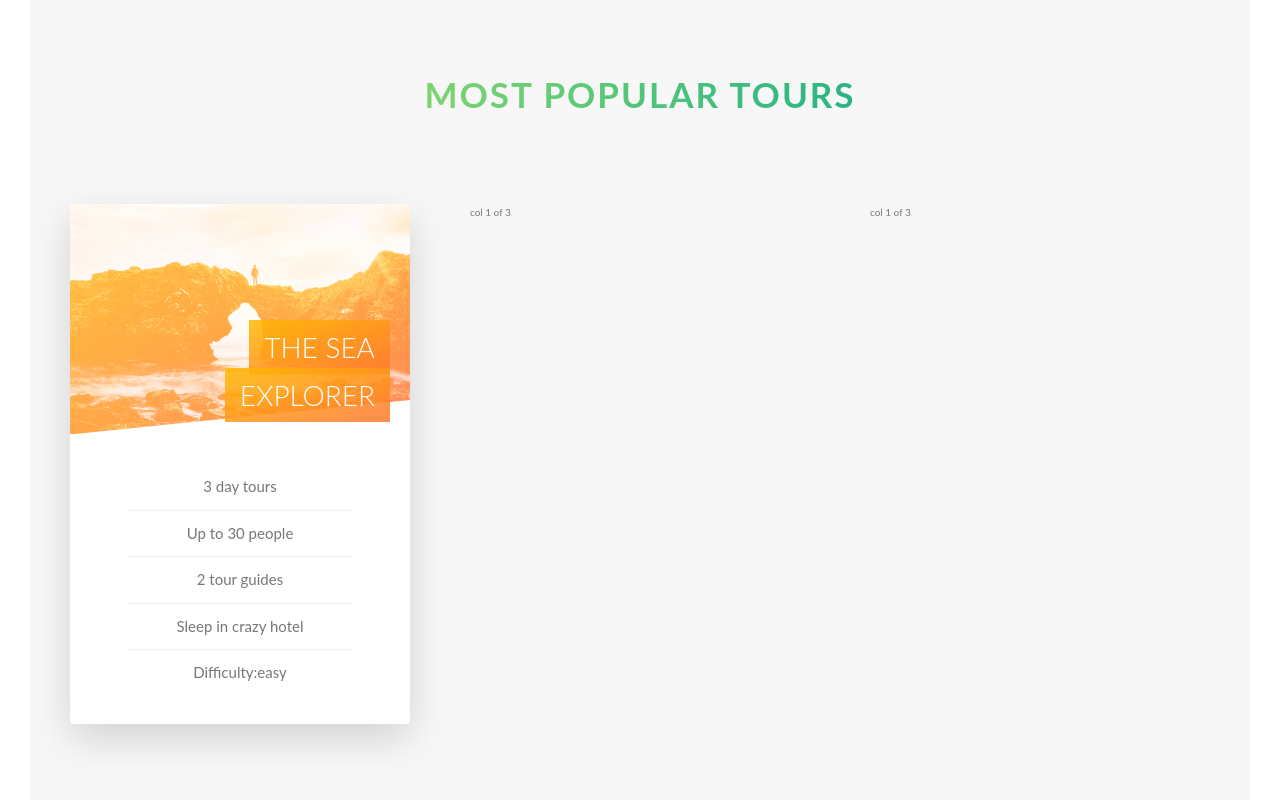
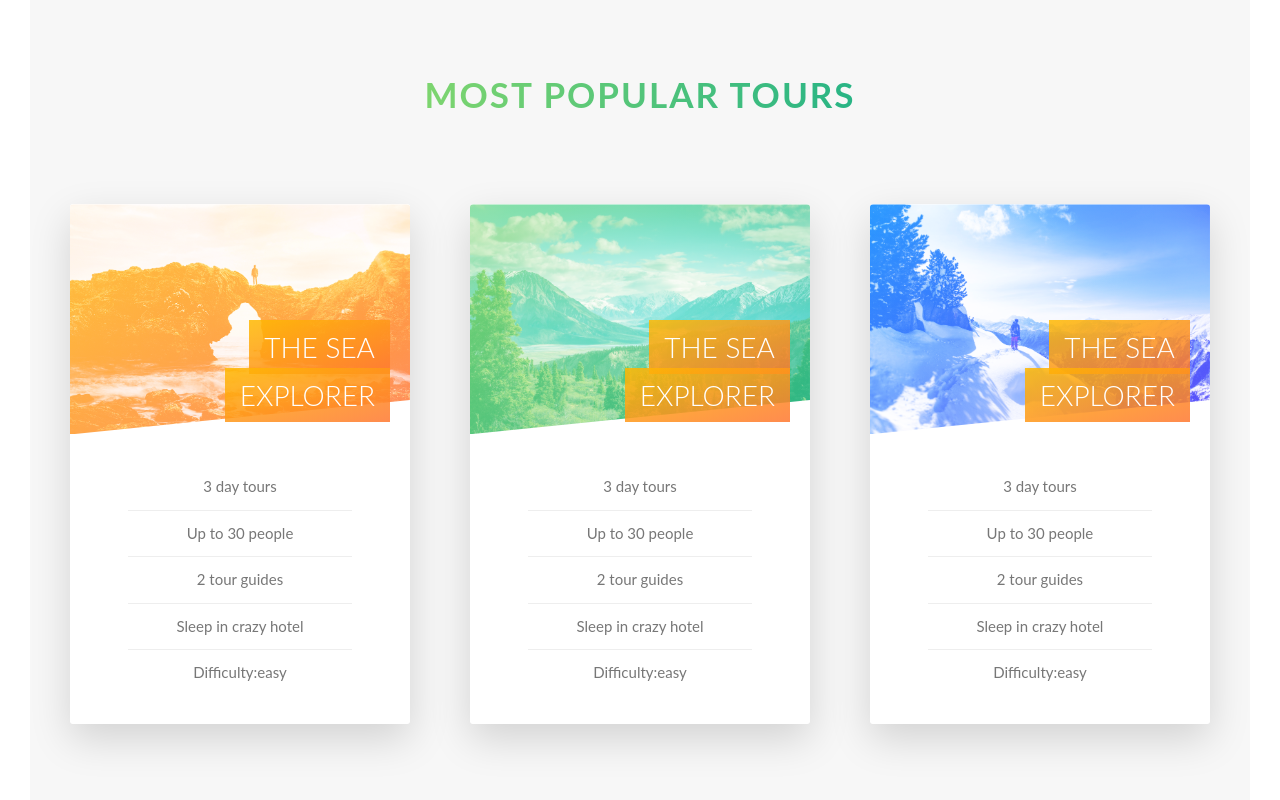
Before and after one commit to kazemzadeh1983/Natours, a website: page index.html in a window 1280 px wide. Shown: the part 2332-3132 px from the top of the page. Drawn offline with Linux system fonts and the light colour scheme.

Commit message:
complete section tours

```diff
--- a/index.html
+++ b/index.html
@@ -132,7 +132,13 @@
                                     </div>
                                 </div>
                                 <div class="card__side card__side--back card__side--back-1">
-                                        BACK text
+                                        <div class="card__cta">
+                                            <div class="card__price-box">
+                                                <p class="card__price-only">Only</p>
+                                                <p class="card__price-value">$297</p>
+                                            </div>
+                                            <a href="#" class="btn btn--white">Book Now!</a>
+                                        </div>
                                     </div>
                             </div>
                         </div>
@@ -140,10 +146,70 @@
 
 
                         <div class="col-1-of-3">
-                            col 1 of 3
+                            <div class="card">
+                                <div class="card__side card__side--front">
+                                    <div class="card__picture card__picture--2">
+                                        &nbsp;
+                                    </div>
+                                    <h4 class="card__heading">
+                                        <span class="card__heading-span card__heading-span--1">the sea explorer</span>
+
+                                    </h4>
+                                    <div class="card__details">
+                                        <ul>
+                                            <li>3 day tours</li>
+                                            <li>Up to 30 people</li>
+                                            <li>2 tour guides</li>
+                                            <li>Sleep in crazy hotel</li>
+                                            <li>Difficulty:easy</li>
+                                        </ul>
+                                    </div>
+                                </div>
+                                <div class="card__side card__side--back card__side--back-1">
+                                        <div class="card__cta">
+                                            <div class="card__price-box">
+                                                <p class="card__price-only">Only</p>
+                                                <p class="card__price-value">$297</p>
+                                            </div>
+                                            <a href="#" class="btn btn--white">Book Now!</a>
+                                        </div>
+                                    </div>
+                            </div>
                         </div>
+
+
+
+
                         <div class="col-1-of-3">
-                            col 1 of 3
+                            <div class="card">
+                                <div class="card__side card__side--front">
+                                    <div class="card__picture card__picture--3">
+                                        &nbsp;
+                                    </div>
+                                    <h4 class="card__heading">
+                                        <span class="card__heading-span card__heading-span--1">the sea explorer</span>
+
+                                    </h4>
+                                    <div class="card__details">
+                                        <ul>
+                                            <li>3 day tours</li>
+                                            <li>Up to 30 people</li>
+                                            <li>2 tour guides</li>
+                                            <li>Sleep in crazy hotel</li>
+                                            <li>Difficulty:easy</li>
+                                        </ul>
+                                    </div>
+                                </div>
+                                <div class="card__side card__side--back card__side--back-1">
+                                        <div class="card__cta">
+                                            <div class="card__price-box">
+                                                <p class="card__price-only">Only</p>
+                                                <p class="card__price-value">$297</p>
+                                            </div>
+                                            <a href="#" class="btn btn--white">Book Now!</a>
+                                        </div>
+                                    </div>
+                            </div>
                         </div>
                 </div>
 
--- a/sass/components/_card.scss
+++ b/sass/components/_card.scss
@@ -66,18 +66,24 @@
             background-image: url(../img/nat-5.jpg),linear-gradient(
                 to right bottom,
                 $color-secondary-light,
-                $color-secondary-dark);;
+                $color-secondary-dark);
 
 
         }
 
         &--2{
-            background-image: url(../../img/nat-5.jpg);
+            background-image: url(../img/nat-6.jpg),linear-gradient(
+                to right bottom,
+                $color-primary-light,
+                $color-primary-dark);
 
         }
 
         &--3{
-            background-image: url(../../img/nat-5.jpg);
+            background-image: url(../img/nat-7.jpg),linear-gradient(
+                to right bottom,
+                $color-tertiary-light,
+                $color-tertiary-dark);
 
         }
 
@@ -129,6 +135,34 @@
     }
 }
 
+&__cta{
+    position: absolute;
+    top: 50%;
+    left: 50%;
+    transform: translate(-50%,-50%);
+    width: 90%;
+    text-align: center;
+
+}
+&__price-box{
+    text-align: center;
+    color: $color-white;
+    margin-bottom: 8rem;
+
+
+}
+
+&__price-only{
+    font-size: 1.4rem;
+    text-transform: uppercase;
+
+}
+
+&__price-value{
+    font-size: 6rem;
+    font-weight: 100;
+}
+
 
 
 
```
Also changed, not shown: css/style.css.
